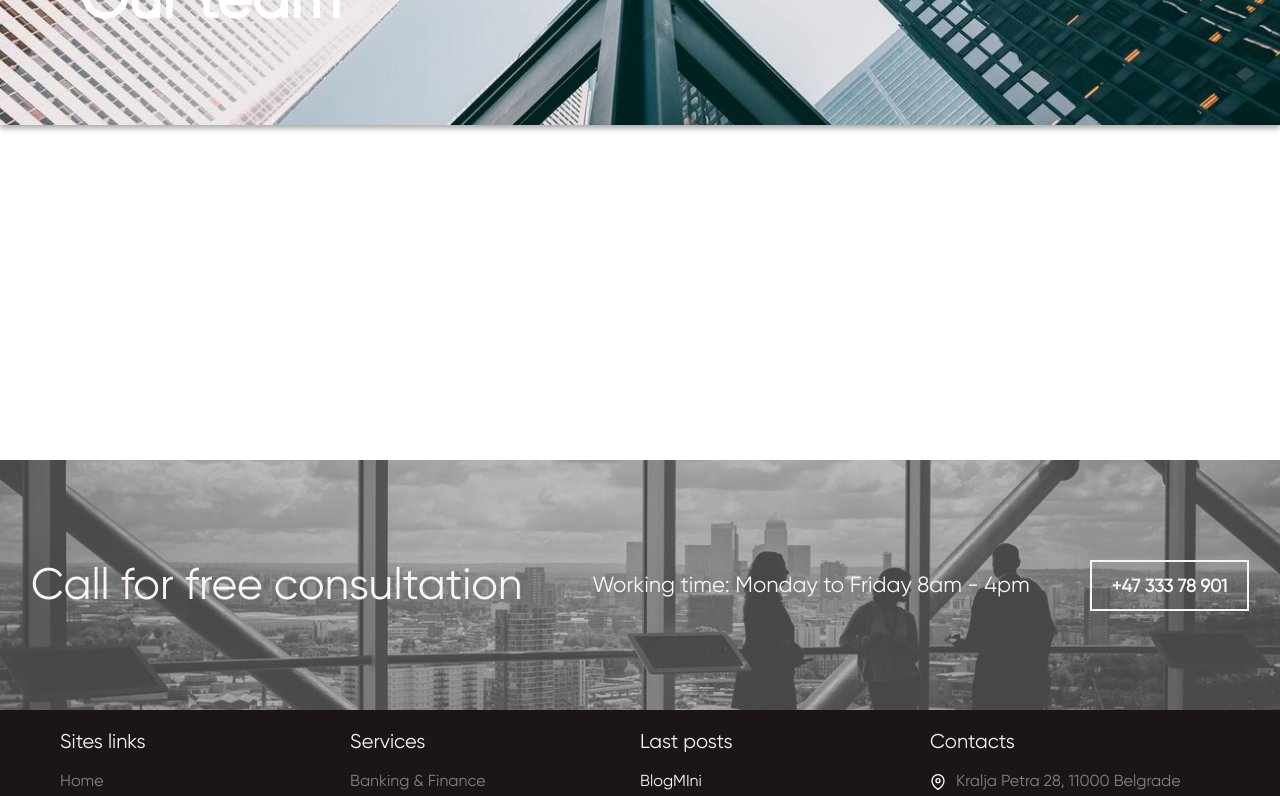
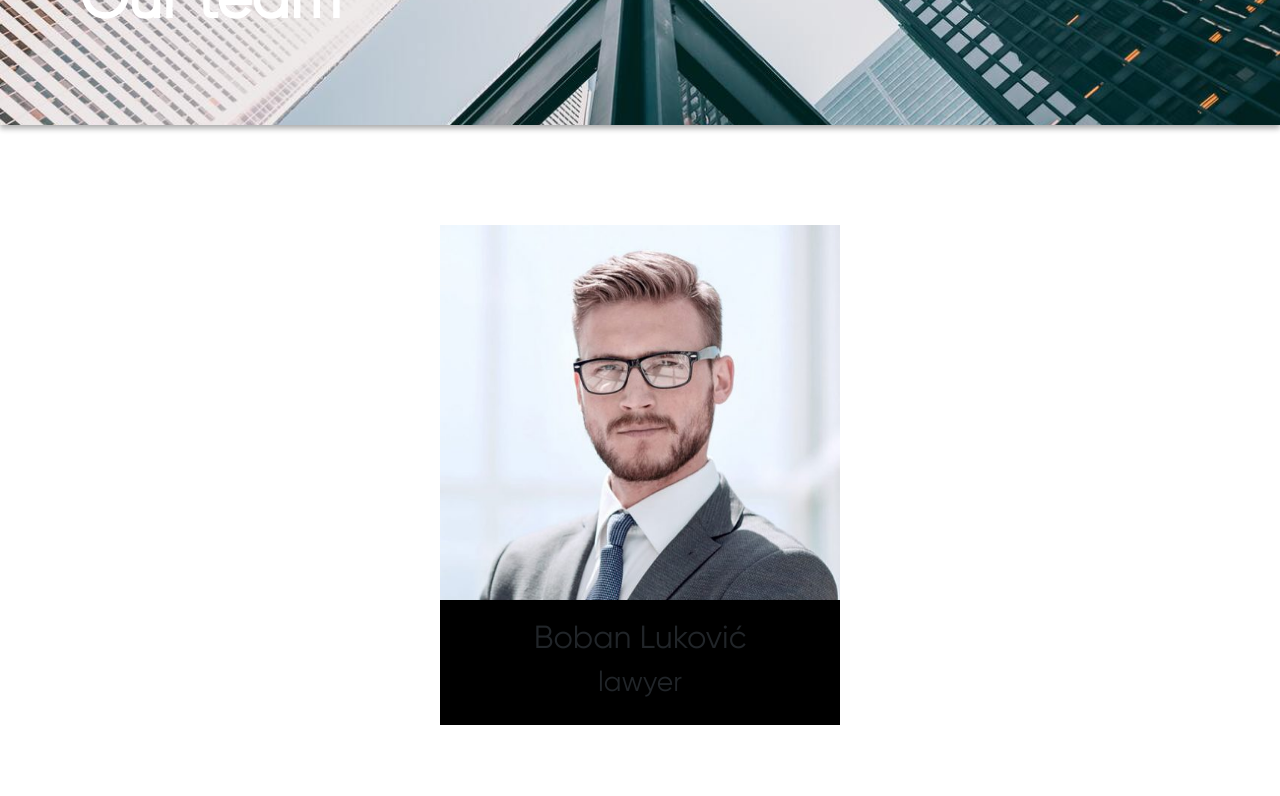
Before and after one commit to petar-dr/law-website, a React (Create React App) app: page /team in a window 1280 px wide. Shown: the part 260-1056 px from the top of the page. Built offline with nearby package versions, Linux system fonts and the light colour scheme.

Commit message:
Lawyer short

```diff
--- a/src/Pages/TeamPage.jsx
+++ b/src/Pages/TeamPage.jsx
@@ -1,5 +1,6 @@
 import React from "react";
 import IntroSection from "../components/Sections/IntroSection";
+import LawyerShort from "../components/Pages components/Team page/LawyerShort";
 
 function TeamPage() {
   const pageTitle = "Our team";
@@ -9,6 +10,9 @@ function TeamPage() {
         pageTitle={pageTitle}
         imgSource={require("../assets/img/Sections/IntroImg/Team/team1300x867.jpg")}
       />
+      <div className="teamPage__main">
+        <LawyerShort />
+      </div>
     </div>
   );
 }
--- /dev/null
+++ b/src/components/Pages components/Team page/LawyerShort.jsx
@@ -0,0 +1,16 @@
+import React from "react";
+import img from "../../../assets/img/Team page/team_06-570x668.jpg";
+
+function LawyerShort() {
+  return (
+    <div className="lawyer">
+      <img className="lawyer__img" src={img} alt="" />
+      <div className="lawyer__text">
+        <h2>Boban Luković</h2>
+        <h3>lawyer</h3>
+      </div>
+    </div>
+  );
+}
+
+export default LawyerShort;
--- a/src/scss/App.scss
+++ b/src/scss/App.scss
@@ -26,8 +26,7 @@ a {
 @import "./components/Pages/BlogPage/BlogPage.scss";
 @import "./components/Pages/AboutPage/AboutPage.scss";
 @import "./components/Pages/ContactPage/ContactPage.scss";
-
-
+@import "./components/Pages/TeamPage/TeamPage.scss";
 
 //Sections
 @import "./components/Sections/IntroSection.scss";
--- /dev/null
+++ b/src/scss/components/Pages/TeamPage/LawyerShort.scss
@@ -0,0 +1,27 @@
+.lawyer {
+  width: 400px;
+  height: 500px;
+  overflow: hidden;
+  object-position: center;
+  position: relative;
+  &__img {
+    position: absolute;
+    width: 400px;
+    height: 500px;
+    object-fit: cover;
+    object-position: center;
+    z-index: -1;
+  }
+  &__text {
+    position: absolute;
+    bottom: 0;
+    left: 0;
+    display: flex;
+    justify-content: center;
+    align-items: center;
+    flex-direction: column;
+    width: 100%;
+    height: 25%;
+    background-color: black;
+  }
+}
--- /dev/null
+++ b/src/scss/components/Pages/TeamPage/TeamPage.scss
@@ -0,0 +1,11 @@
+@import './LawyerShort.scss';
+
+.teamPage{
+    &__main{
+        height: fit-content;
+        width: 100%;
+        padding: 100px 0;
+        display: grid;
+        place-items: center;
+    }
+}
```
Also changed, not shown: src/assets/img/Team page/team_06-570x668.jpg (added).
